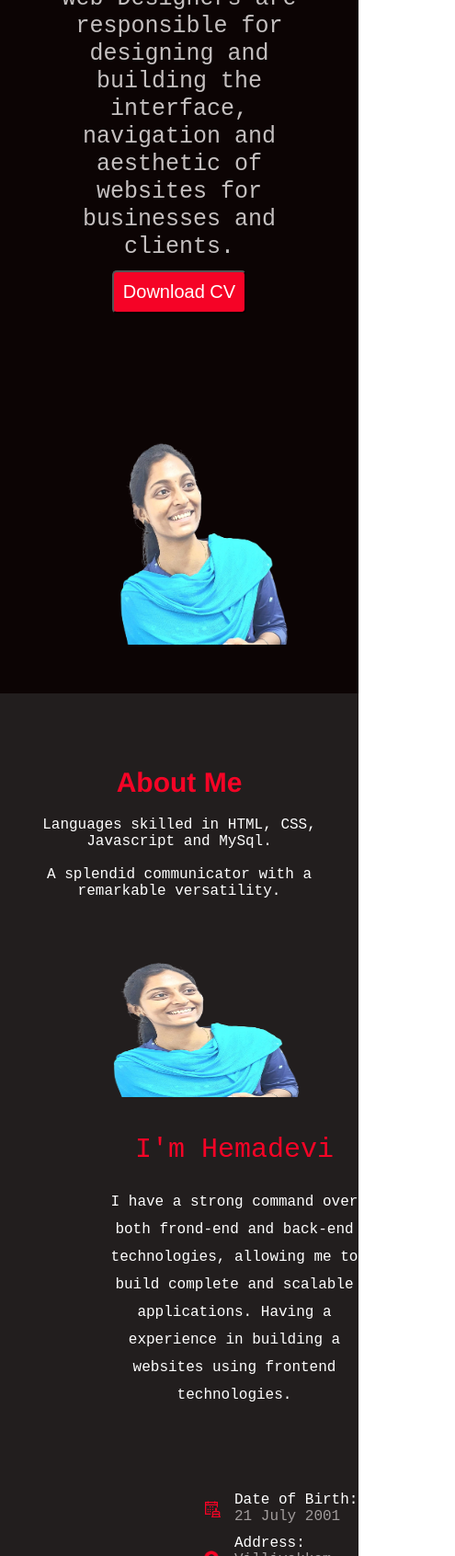
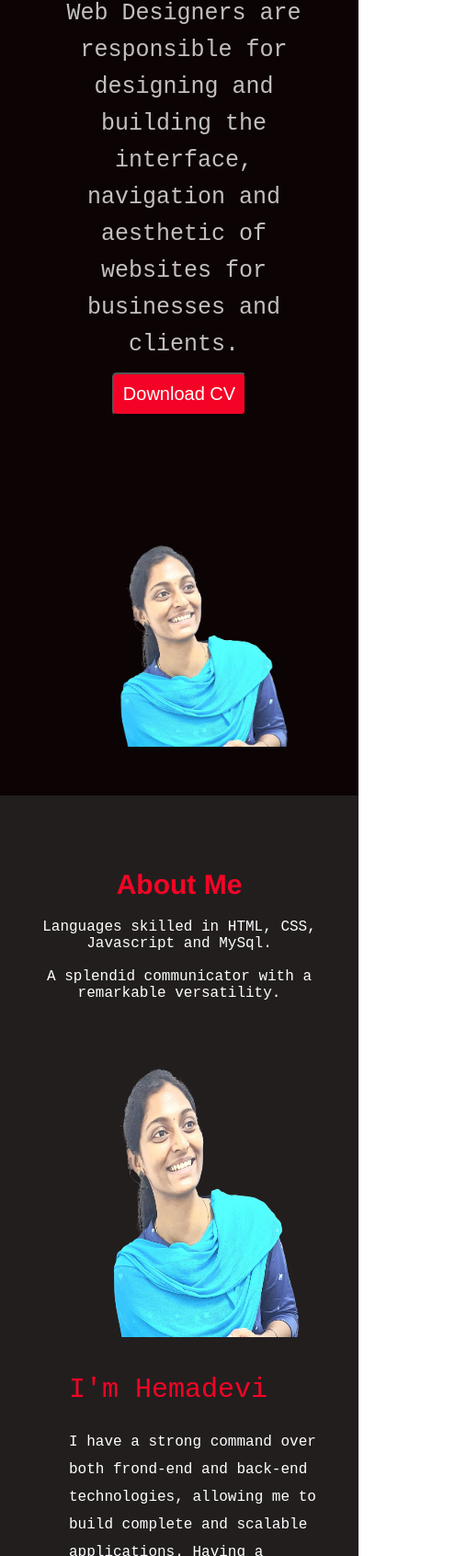
Before and after one commit to Hema-venkat3/Personalized-Portfolio, a plain HTML site: page index.html in a window 390 px wide. Shown: the part 308-2000 px from the top of the page at 92% size, 495 px wide, since content can reach past the window. Drawn offline with Linux system fonts and the light colour scheme.

Commit message:
full responsive

```diff
--- a/index.html
+++ b/index.html
@@ -23,7 +23,7 @@
             <div class="top_section">
                 <div class="top_left">
                     <span class="intro">Hi There! I'm</span> <br><br>
-                    <span class="role">Junior FullStack Engineer</span>
+                    <span class="role">Junior FullStack Engineer</span> <br> <br>
                     <p>Web Designers are responsible for designing and building the interface, navigation and aesthetic
                         of websites for businesses and clients.</p>
                     <a href="https://hema-venkat3.github.io/Resume/" download target="_blank"><input type="button"
@@ -52,10 +52,8 @@
                             using frontend technologies.
 
                         </p>
+
                     </div>
-                </div>
-            </div>
-            <div class="icons">
                     <div class="footer_icons" id="footer-icons">
                         <div class="left_icons">
                             <div>
@@ -99,6 +97,11 @@
                         </div>
                     </div>
                 </div>
+            </div>
+            <div class="icons">
+                <div></div>
+
+            </div>
             <div class="last_section">
                 <p>Copyright 2023 - <span>Hemadevi</span> - All Rights Reserved. </p>
             </div>
--- a/style/style.css
+++ b/style/style.css
@@ -5,9 +5,9 @@
 
 html {
     scroll-behavior: smooth;
-    overflow: hidden;
-    overflow-y: scroll;
+    overflow-x: hidden;
     font-family: 'Courier New', Courier, monospace;
+    width: 100%;
 }
 
 /* FIRST SECTION */
@@ -62,7 +62,7 @@ html {
 
 .top_left p {
     color: rgb(197, 192, 192);
-    width: 420px;
+    /* width: 420px; */
     line-height: 30px;
     font-size: 25px;
 }
@@ -133,8 +133,8 @@ html {
 /* FOOTER */
 .footer {
     display: flex;
-    padding: 120px;
-    padding: 50px;
+    padding: 100px;
+    justify-content: space-between;
 }
 
 .footer_left img {
@@ -145,9 +145,9 @@ html {
 .footer_right {
     display: flex;
     flex-direction: column;
-    margin-left: 150px;
-    padding-top: 90px;
-    width: 600px;
+    gap: 50px;
+    align-items: center;
+    /* width: 600px; */
     line-height: 25px;
 }
 
@@ -160,19 +160,17 @@ html {
     line-height: 30px;
 }
 
+
 .icons {
-    margin-top: 0;
-    padding-top: 0;
-    padding-bottom: 20px;
-    padding-left: 350px;
-
+    padding: 100px;
+    display: flex;
+    justify-content: space-between;
 }
 
 .footer_icons {
     display: flex;
-    gap: 80px;
+    gap: 50px;
     align-items: center;
-
 }
 
 .footer_icons a {
@@ -237,12 +235,13 @@ html {
 /* MEDIA QURIES */
 @media screen and (max-width:700px) {
     html {
-        overflow-y: hidden;
+        overflow-x: hidden;
         height: 100vh;
     }
 
     .container {
-        height: auto;
+        height: 100vh;
+        width: 100%;
     }
 
     .navbar_section {
@@ -274,8 +273,9 @@ html {
     }
 
     .top_left p {
-        width: 100%;
-        line-height: 30px;
+        width: 300px;
+        line-height: 40px;
+        font-size: 25px;
     }
 
     .top_left .role {
@@ -289,39 +289,31 @@ html {
 
     .about_me {
         text-align: center;
+
     }
 
     .footer {
         flex-direction: column;
-        /* padding: 50px; */
+        padding: 50px;
+        justify-content: space-between;
     }
 
     .footer_left img {
         width: 100%;
-        height: 150px;
+        height: 300px;
     }
 
-    .footer_right {
-        flex-direction: row;
-        text-align: center;
-        margin: 0;
-        width: 100%;
+    .footer_right p {
+        width: 300px;
     }
 
 
-    .icons {
-        margin-top: 0;
-        padding-top: 0;
-        padding-bottom: 10px;
-        padding-left: 10px;
-
-    }
+    .icons {}
 
     .footer_icons {
         gap: 2px;
-        display: block;
-        /* justify-content: center;
-        align-items: center; */
+        flex-direction: column;
+
     }
 
     .left_icons,
```
Lines whose indentation alone changed are shown as unchanged.
